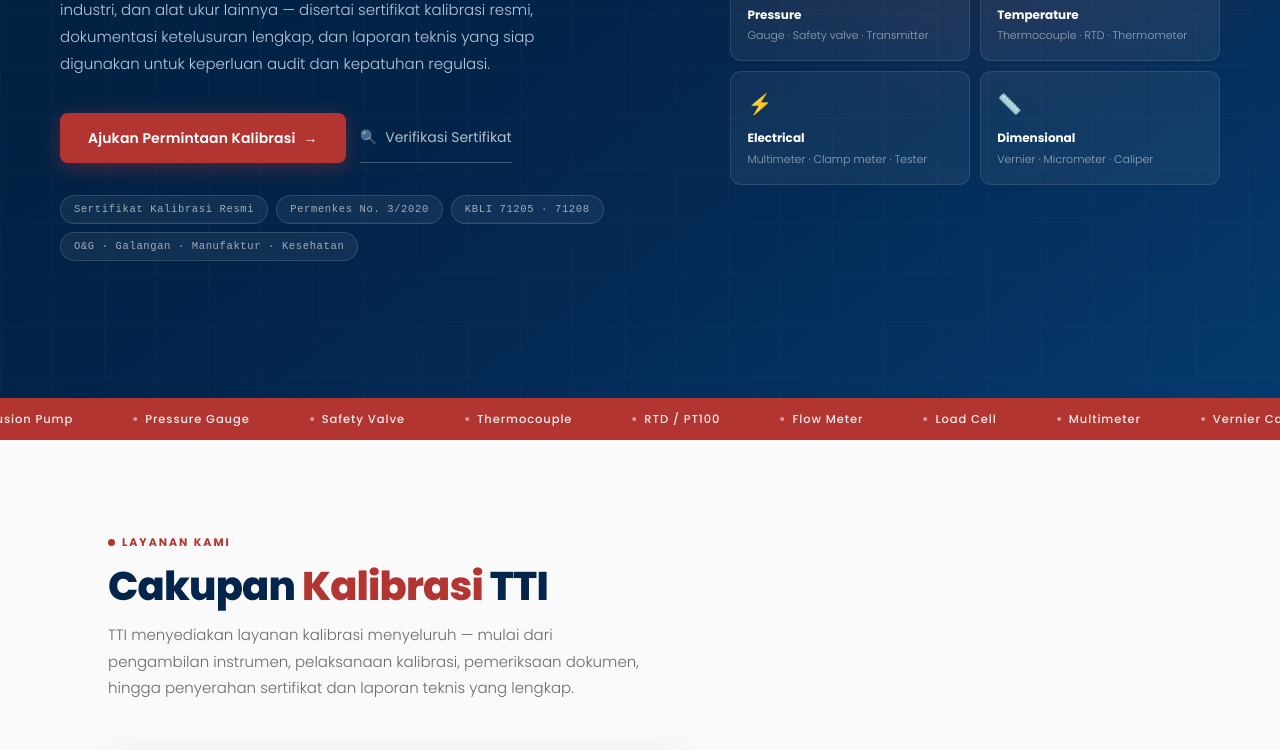
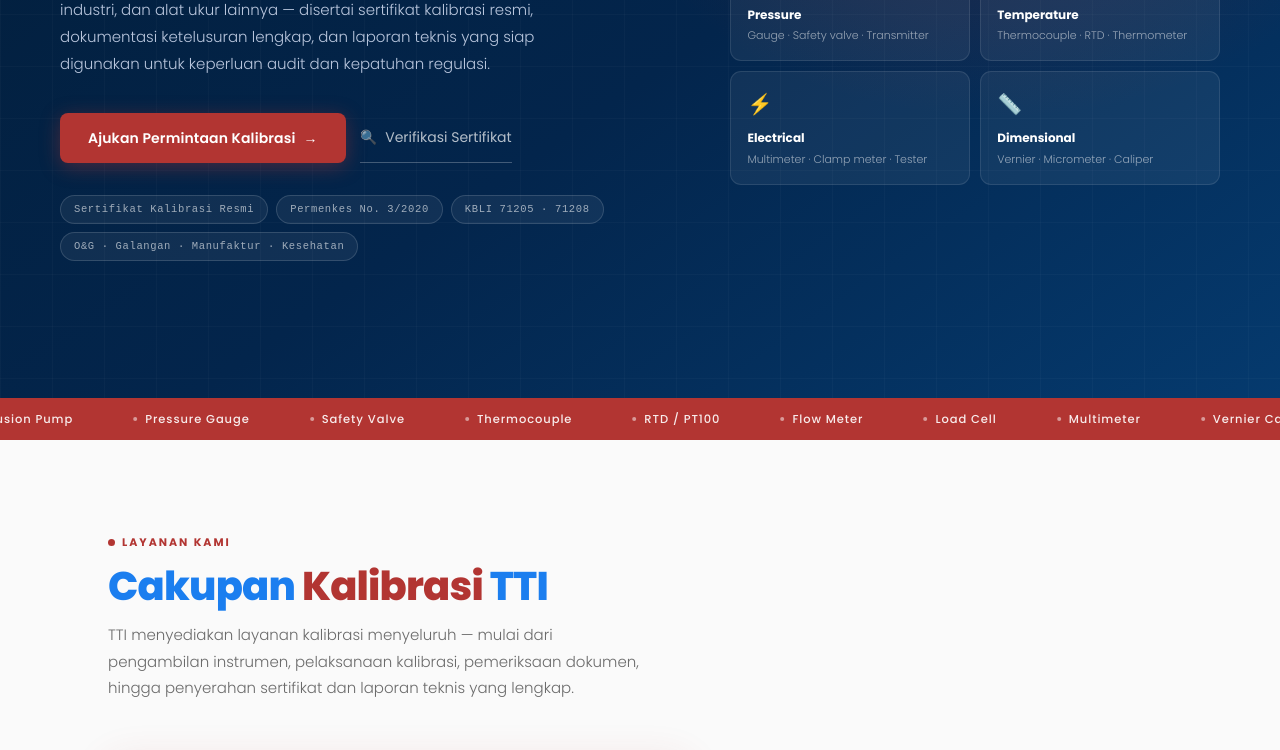
Before and after one commit to bobchopperz/tigo-tungku-integrasi, a website: page index.html in a window 1280 px wide. Shown: the part 402-1152 px from the top of the page. Drawn offline with Linux system fonts and the light colour scheme.

Commit message:
initial commit

```diff
--- a/index.html
+++ b/index.html
@@ -15,9 +15,10 @@
 
         /* ══ VARIABEL ══════════════════════════════════════════════════════ */
         :root {
-            --biru: #03254c;
+            --biru: #1b7eef;
             --biru-tua: #021d38;
             --biru-muda: #053a6e;
+            --biru-panadol: #6fb0ef;
             --merah: #b23532;
             --merah-tua: #c94443;
             --abu: #424242;
```
